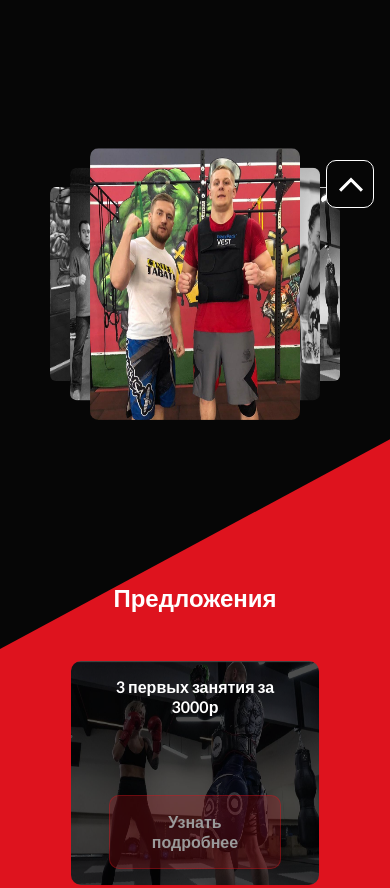
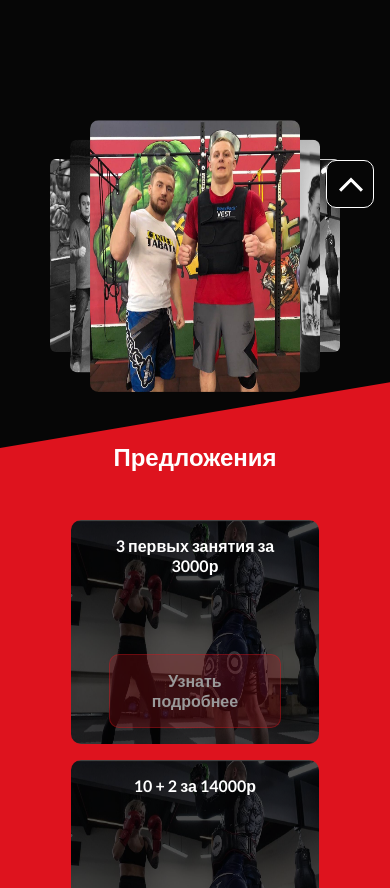
Before and after one commit to vitallios/fiter, a plain HTML site: page index.html in a window 390 px wide. Shown: the part 620-1508 px from the top of the page. Drawn offline with Linux system fonts and the light colour scheme.

Commit message:
Add files via upload

```diff
--- a/style.scss
+++ b/style.scss
@@ -305,7 +305,7 @@ body {
             flex-direction: row;
             flex-wrap: wrap;
             align-content: space-between;
-            justify-content: space-between;
+            justify-content: space-evenly;
             align-items: center;
 
             @media (max-width:890px) {
@@ -402,7 +402,7 @@ body {
         margin-bottom: -3em;
         width: 100%;
         width: 90%;
-        margin: 3em auto;
+        margin: 5% auto;
 
         @media (max-width:550px) {
             height: 14em;
@@ -424,8 +424,8 @@ body {
         padding-bottom: 2em;
 
         @media (max-width:550px) {
-            clip-path: polygon(0 15%, 100% 0%, 100% 100%, 0% 100%);
-            padding-top: 6em;
+            clip-path: polygon(0 5%, 100% 0%, 100% 100%, 0% 100%);
+            padding-top: 3%;
         }
 
         &__p {
```
Also changed, not shown: style.css.
